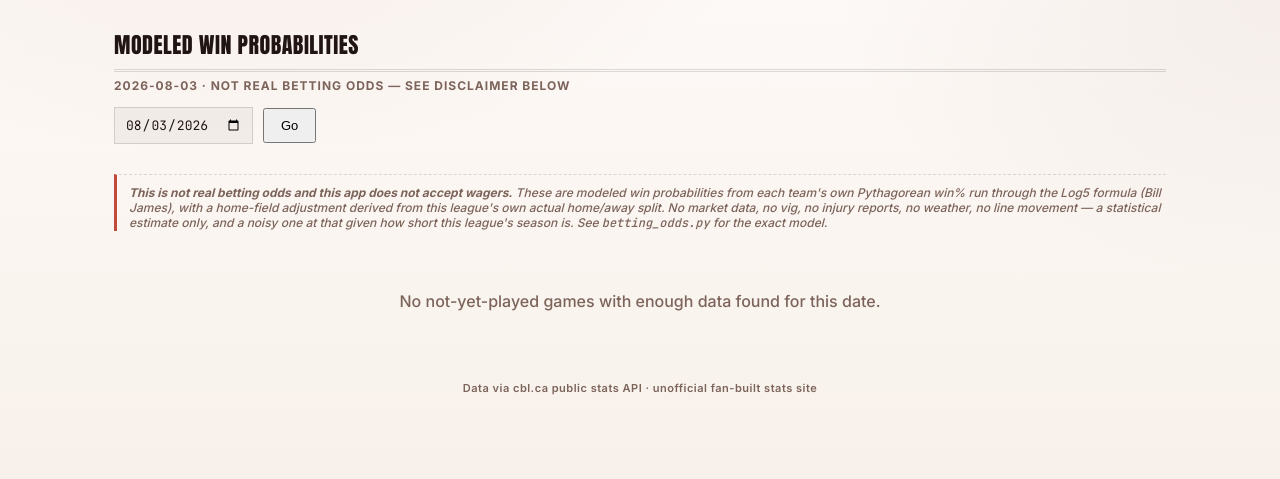
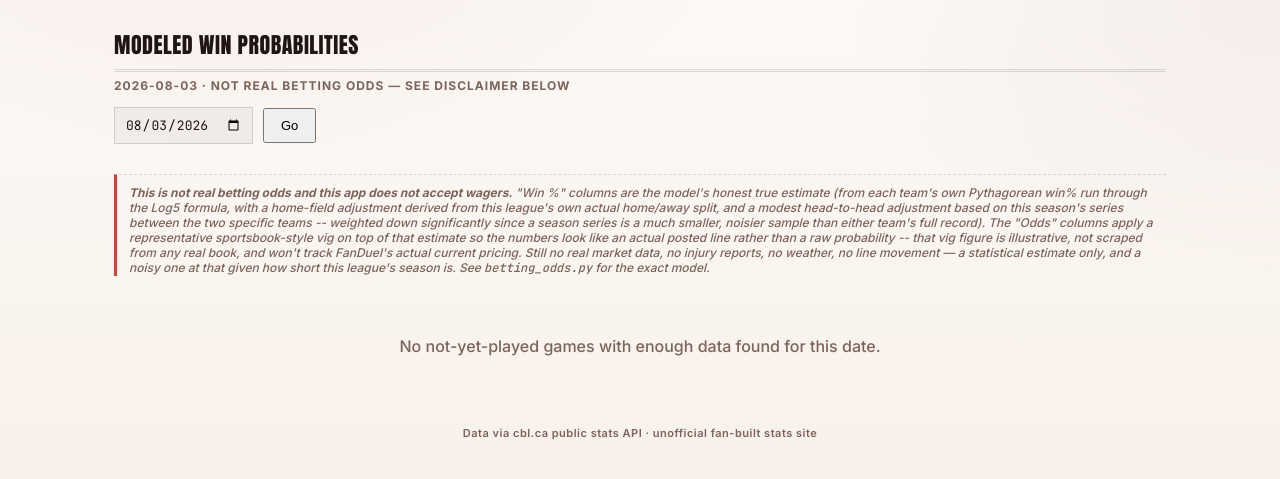
Before and after one commit to koledupuis/cbl-statcast, a Flask app: page /betting in a window 1280 px wide. Shown: the part 135-614 px from the top of the page. Run offline with Flask 3, Linux system fonts and the light colour scheme.

Commit message:
Add files via upload

```diff
--- a/templates/betting.html
+++ b/templates/betting.html
@@ -12,12 +12,17 @@
 </form>
 
 <div class="note" style="border-left:3px solid var(--gold); padding-left:12px;">
-  <b>This is not real betting odds and this app does not accept wagers.</b> These are modeled win
-  probabilities from each team's own Pythagorean win% run through the Log5 formula (Bill James), with a
-  home-field adjustment derived from this league's own actual home/away split. No market data, no vig,
-  no injury reports, no weather, no line movement &mdash; a statistical estimate only, and a noisy one at
-  that given how short this league's season is. See <span class="mono">betting_odds.py</span> for the
-  exact model.
+  <b>This is not real betting odds and this app does not accept wagers.</b> "Win %" columns are the
+  model's honest true estimate (from each team's own Pythagorean win% run through the Log5 formula, with
+  a home-field adjustment derived from this league's own actual home/away split, and a modest
+  head-to-head adjustment based on this season's series between the two specific teams -- weighted down
+  significantly since a season series is a much smaller, noisier sample than either team's full record).
+  The "Odds" columns
+  apply a representative sportsbook-style vig on top of that estimate so the numbers look like an actual
+  posted line rather than a raw probability -- that vig figure is illustrative, not scraped from any real
+  book, and won't track FanDuel's actual current pricing. Still no real market data, no injury reports,
+  no weather, no line movement &mdash; a statistical estimate only, and a noisy one at that given how
+  short this league's season is. See <span class="mono">betting_odds.py</span> for the exact model.
 </div>
 
 {% if odds.home_field %}
@@ -36,7 +41,7 @@
 {% else %}
 <table class="stat-table" style="margin-top:16px;">
   <thead><tr>
-    <th>Matchup</th><th>Team Pythag %</th><th>Moneyline Win %</th><th>Moneyline Odds</th>
+    <th>Matchup</th><th>Season Series</th><th>Team Pythag %</th><th>Moneyline Win %</th><th>Moneyline Odds</th>
     <th>Run Line</th><th>Cover %</th><th>Cover Odds</th>
     <th>Total</th><th>O/U %</th><th>O/U Odds</th>
   </tr></thead>
@@ -44,6 +49,13 @@
     {% for g in odds.games %}
     <tr>
       <td><a class="player-link" href="{{ url_for('team_roster', team_name=g.away_team) }}">{{ g.away_team }}</a> @ <a class="player-link" href="{{ url_for('team_roster', team_name=g.home_team) }}"><b>{{ g.home_team }}</b></a></td>
+      <td>
+        {% if g.head_to_head and g.head_to_head.games %}
+          {{ g.home_team }} {{ g.head_to_head.team_a_wins }}-{{ g.head_to_head.team_b_wins }}
+        {% else %}
+          No meetings yet
+        {% endif %}
+      </td>
       <td>{{ g.away_pythagorean|fmt3 }} / {{ g.home_pythagorean|fmt3 }}</td>
       <td>{{ (g.away_win_pct * 100)|round(1) }}% / {{ (g.home_win_pct * 100)|round(1) }}%</td>
       <td>{{ '%+d'|format(g.away_odds) }} / {{ '%+d'|format(g.home_odds) }}</td>
```
